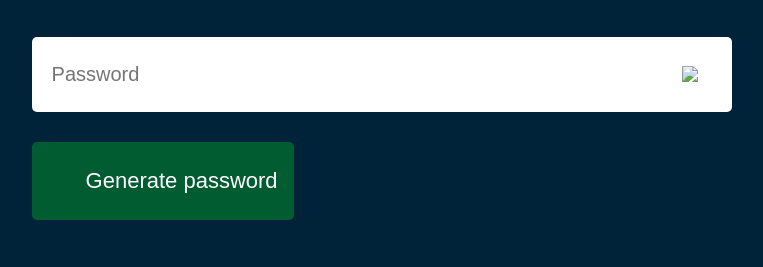
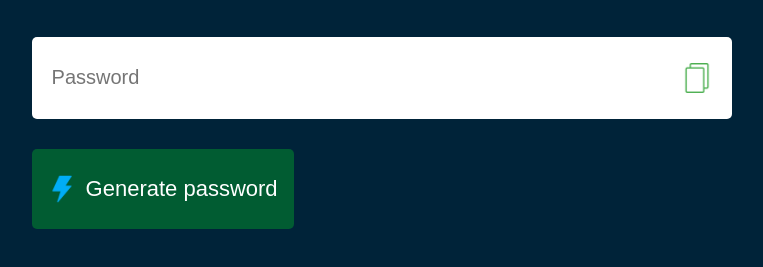
Before and after one commit to aazamali077/Random-password-generator, a plain HTML site: page index.html in a window 1280 px wide. Shown: the part 271-538 px from the top of the page, without its empty margins (122-885 px from the left). Drawn offline with Linux system fonts and the light colour scheme; the site is published under a folder, as on GitHub Pages, so addresses that start at the root find nothing.

Commit message:
Update index.html

```diff
--- a/index.html
+++ b/index.html
@@ -13,10 +13,10 @@
         <h1>Generate a<br><span>Random password</span></h1>
         <div class="display">
             <input type="text" id="password" placeholder="Password">
-            <img src="/copy.png"  onclick = "copyPassword()">
+            <img src="copy.png"  onclick = "copyPassword()">
         </div>
-        <button onclick="CreatePassword()"><img src="/bolt.png" alt="">Generate password</button>
+        <button onclick="CreatePassword()"><img src="bolt.png" alt="">Generate password</button>
     </div>
-    <script src="/passgenerator.js"></script>
+    <script src="passgenerator.js"></script>
 </body>
 </html>
```
